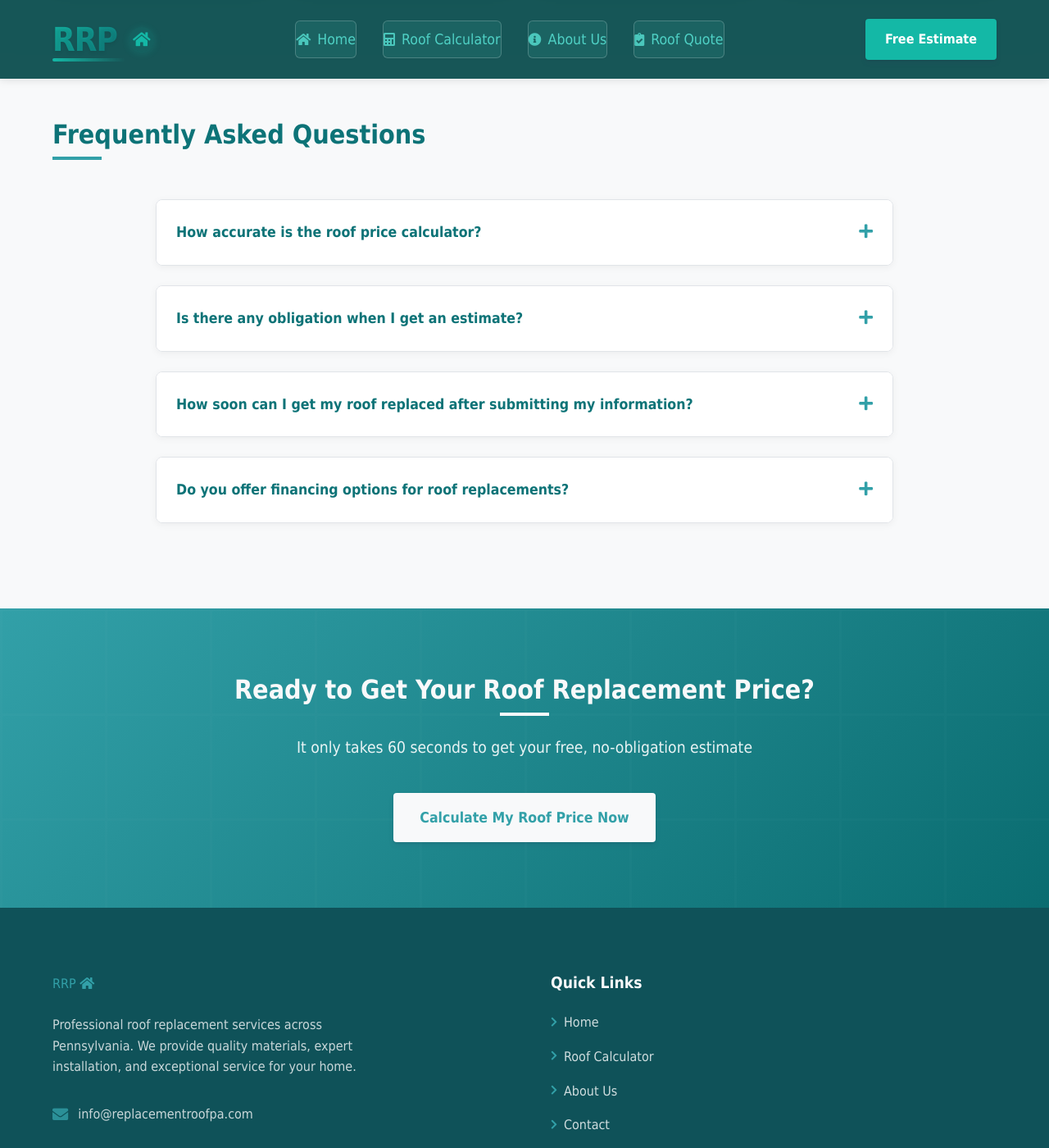
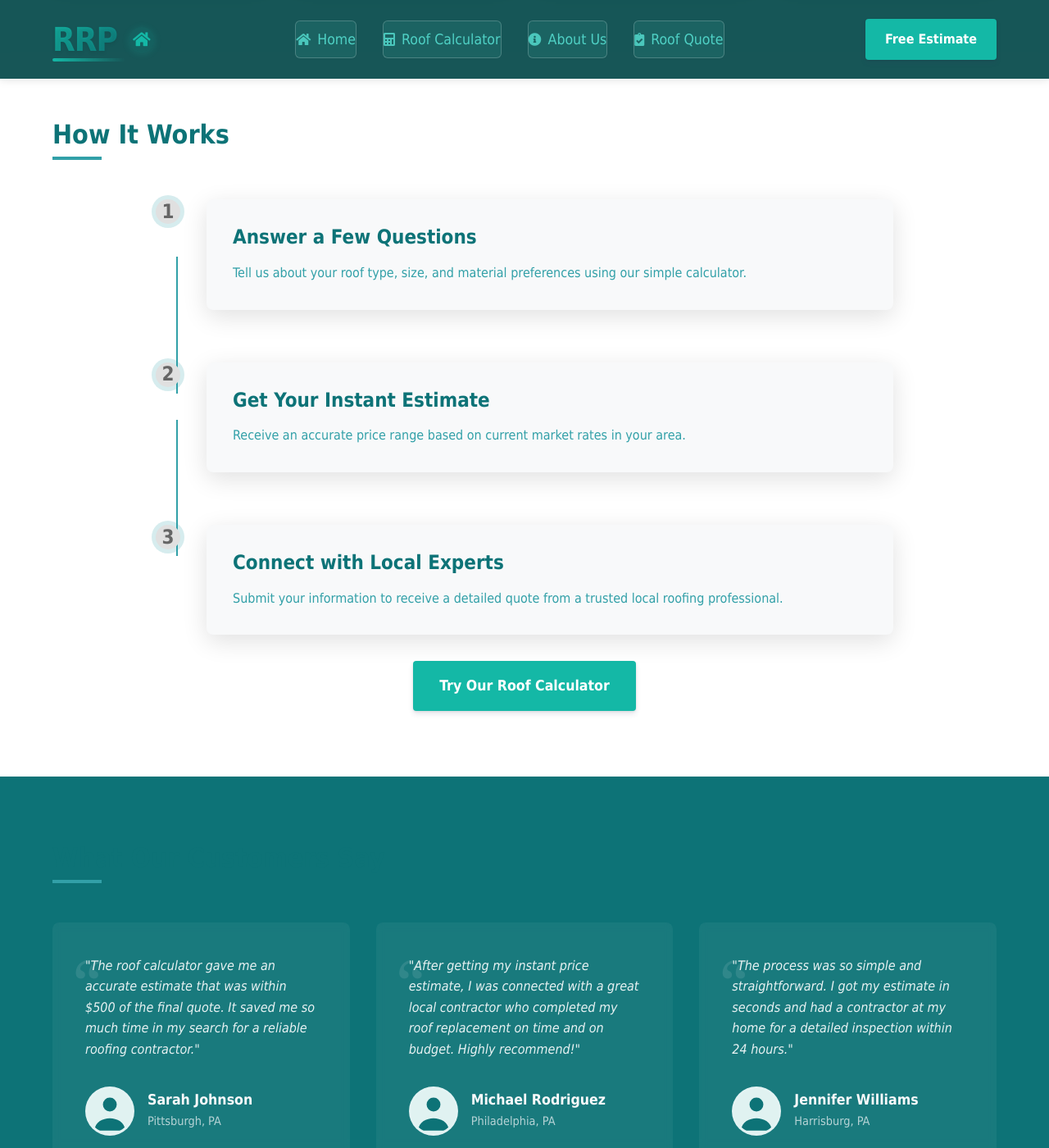
Before and after one commit to tim-amredev/replacement-roof-pa, a Jekyll site: the page built from index.html, in a window 1280 px wide and 1400 px high, scrolled down 1302 px. Shown: the whole window at 82% size. Built offline with Jekyll 4.4.1, drawn with Linux system fonts in a browser that asks for light colours; some web fonts are replaced.

Commit message:
Update index.html

```diff
--- a/index.html
+++ b/index.html
@@ -34,28 +34,28 @@ description: Get an instant roof replacement price estimate for your Pennsylvani
   <div class="container">
     <h2>Why Get an Instant Roof Price?</h2>
     <div class="benefits-grid">
-      <div class="benefit-card animate-on-scroll">
+      <div class="benefit-card">
         <div class="benefit-icon">
           <i class="fas fa-dollar-sign"></i>
         </div>
         <h3>Save Money</h3>
         <p>Compare prices from multiple contractors to ensure you're getting the best value for your roof replacement.</p>
       </div>
-      <div class="benefit-card animate-on-scroll">
+      <div class="benefit-card">
         <div class="benefit-icon">
           <i class="fas fa-clock"></i>
         </div>
         <h3>Save Time</h3>
         <p>No need to wait for multiple contractors to visit your home before getting a price estimate.</p>
       </div>
-      <div class="benefit-card animate-on-scroll">
+      <div class="benefit-card">
         <div class="benefit-icon">
           <i class="fas fa-shield-alt"></i>
         </div>
         <h3>No Obligation</h3>
         <p>Get your estimate with no pressure or commitment - it's completely free and risk-free.</p>
       </div>
-      <div class="benefit-card animate-on-scroll">
+      <div class="benefit-card">
         <div class="benefit-icon">
           <i class="fas fa-user-check"></i>
         </div>
@@ -66,11 +66,105 @@ description: Get an instant roof replacement price estimate for your Pennsylvani
   </div>
 </section>
 
+<section class="how-it-works-section">
+  <div class="container">
+    <h2>How It Works</h2>
+    <div class="steps-container">
+      <div class="step-item">
+        <div class="step-number">1</div>
+        <div class="step-content">
+          <h3>Answer a Few Questions</h3>
+          <p>Tell us about your roof type, size, and material preferences using our simple calculator.</p>
+        </div>
+      </div>
+      <div class="step-item">
+        <div class="step-number">2</div>
+        <div class="step-content">
+          <h3>Get Your Instant Estimate</h3>
+          <p>Receive an accurate price range based on current market rates in your area.</p>
+        </div>
+      </div>
+      <div class="step-item">
+        <div class="step-number">3</div>
+        <div class="step-content">
+          <h3>Connect with Local Experts</h3>
+          <p>Submit your information to receive a detailed quote from a trusted local roofing professional.</p>
+        </div>
+      </div>
+    </div>
+    <div class="text-center" style="margin-top: 2rem;">
+      <a href="{{ site.baseurl }}/roof-questionnaire" class="btn btn-primary btn-large">Try Our Roof Calculator</a>
+    </div>
+  </div>
+</section>
+
+<section class="testimonials-section">
+<div class="container">
+  <h2>What Our Customers Say</h2>
+  <div class="testimonials-slider">
+    <div class="testimonial">
+      <div class="testimonial-content">
+        <p>"The roof calculator gave me an accurate estimate that was within $500 of the final quote. It saved me so much time in my search for a reliable roofing contractor."</p>
+      </div>
+      <div class="testimonial-author">
+        <div class="testimonial-avatar">
+          <svg class="default-avatar" viewBox="0 0 128 128" xmlns="http://www.w3.org/2000/svg">
+            <circle cx="64" cy="64" r="64" fill="#e0f2f1"/>
+            <circle cx="64" cy="45" r="20" fill="#0d7377"/>
+            <path d="M64 85 C 44 85 20 96 20 120 L 108 120 C 108 96 84 85 64 85 Z" fill="#0d7377"/>
+          </svg>
+        </div>
+        <div>
+          <h4>Sarah Johnson</h4>
+          <p>Pittsburgh, PA</p>
+        </div>
+      </div>
+    </div>
+    <div class="testimonial">
+      <div class="testimonial-content">
+        <p>"After getting my instant price estimate, I was connected with a great local contractor who completed my roof replacement on time and on budget. Highly recommend!"</p>
+      </div>
+      <div class="testimonial-author">
+        <div class="testimonial-avatar">
+          <svg class="default-avatar" viewBox="0 0 128 128" xmlns="http://www.w3.org/2000/svg">
+            <circle cx="64" cy="64" r="64" fill="#e0f2f1"/>
+            <circle cx="64" cy="45" r="20" fill="#0d7377"/>
+            <path d="M64 85 C 44 85 20 96 20 120 L 108 120 C 108 96 84 85 64 85 Z" fill="#0d7377"/>
+          </svg>
+        </div>
+        <div>
+          <h4>Michael Rodriguez</h4>
+          <p>Philadelphia, PA</p>
+        </div>
+      </div>
+    </div>
+    <div class="testimonial">
+      <div class="testimonial-content">
+        <p>"The process was so simple and straightforward. I got my estimate in seconds and had a contractor at my home for a detailed inspection within 24 hours."</p>
+      </div>
+      <div class="testimonial-author">
+        <div class="testimonial-avatar">
+          <svg class="default-avatar" viewBox="0 0 128 128" xmlns="http://www.w3.org/2000/svg">
+            <circle cx="64" cy="64" r="64" fill="#e0f2f1"/>
+            <circle cx="64" cy="45" r="20" fill="#0d7377"/>
+            <path d="M64 85 C 44 85 20 96 20 120 L 108 120 C 108 96 84 85 64 85 Z" fill="#0d7377"/>
+          </svg>
+        </div>
+        <div>
+          <h4>Jennifer Williams</h4>
+          <p>Harrisburg, PA</p>
+        </div>
+      </div>
+    </div>
+  </div>
+</div>
+</section>
+
 <section class="faq-section">
   <div class="container">
     <h2>Frequently Asked Questions</h2>
     <div class="faq-container">
-      <div class="faq-item animate-on-scroll">
+      <div class="faq-item">
         <div class="faq-question">
           <h3>How accurate is the roof price calculator?</h3>
           <span class="faq-toggle"><i class="fas fa-plus"></i></span>
@@ -79,7 +173,7 @@ description: Get an instant roof replacement price estimate for your Pennsylvani
           <p>Our calculator provides estimates based on current market rates in Pennsylvania and the information you provide. While it's designed to be as accurate as possible, the final price may vary based on a detailed inspection of your property and specific requirements.</p>
         </div>
       </div>
-      <div class="faq-item animate-on-scroll">
+      <div class="faq-item">
         <div class="faq-question">
           <h3>Is there any obligation when I get an estimate?</h3>
           <span class="faq-toggle"><i class="fas fa-plus"></i></span>
@@ -88,7 +182,7 @@ description: Get an instant roof replacement price estimate for your Pennsylvani
           <p>Absolutely not. Our instant roof price calculator is completely free to use with no obligation. You can use it to get a general idea of costs before deciding whether to proceed with your project.</p>
         </div>
       </div>
-      <div class="faq-item animate-on-scroll">
+      <div class="faq-item">
         <div class="faq-question">
           <h3>How soon can I get my roof replaced after submitting my information?</h3>
           <span class="faq-toggle"><i class="fas fa-plus"></i></span>
@@ -97,7 +191,7 @@ description: Get an instant roof replacement price estimate for your Pennsylvani
           <p>After submitting your information, a local roofing professional will contact you within 24 hours to schedule an inspection. Depending on their schedule and the season, your roof replacement could begin within 1-3 weeks.</p>
         </div>
       </div>
-      <div class="faq-item animate-on-scroll">
+      <div class="faq-item">
         <div class="faq-question">
           <h3>Do you offer financing options for roof replacements?</h3>
           <span class="faq-toggle"><i class="fas fa-plus"></i></span>
```
